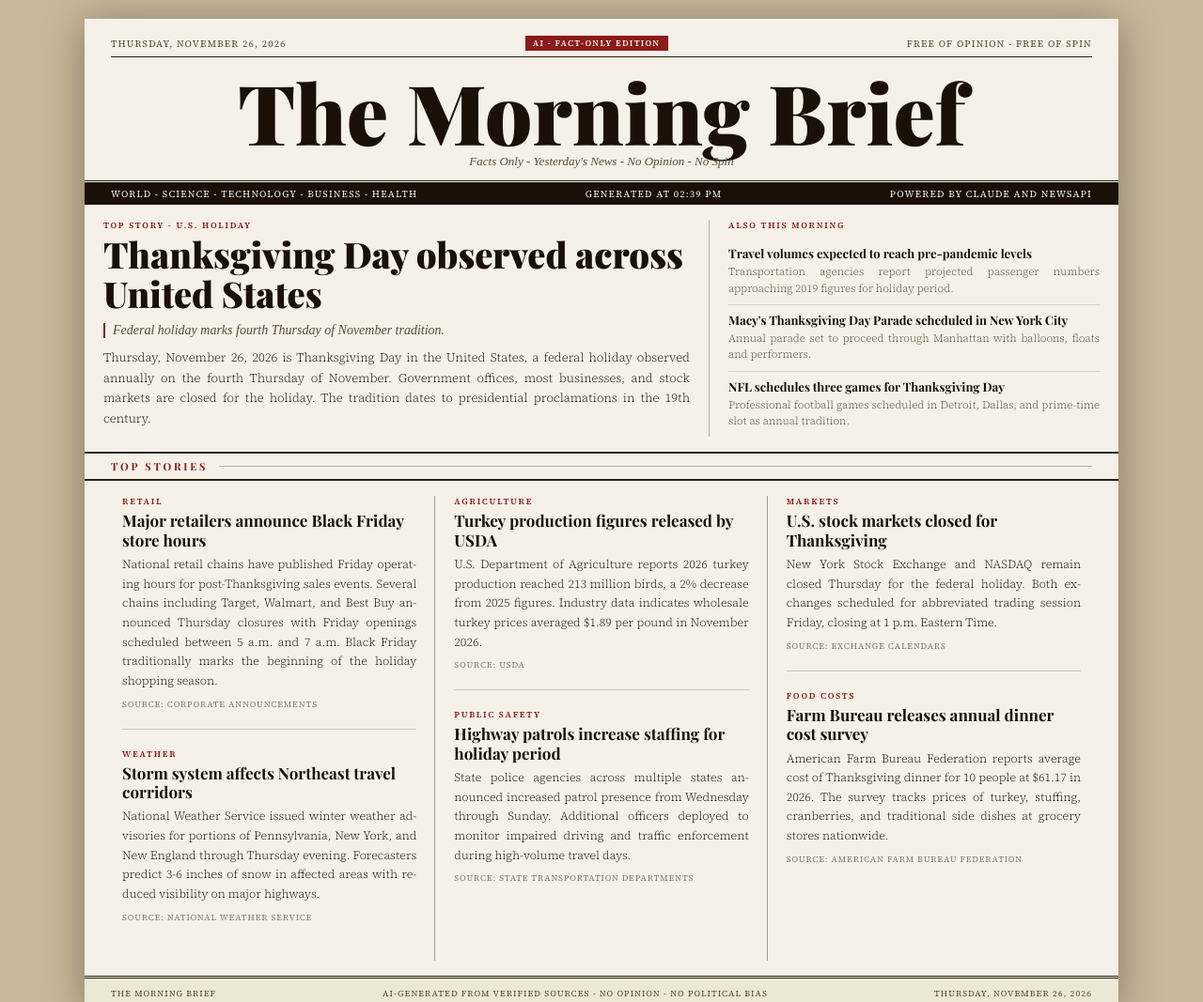
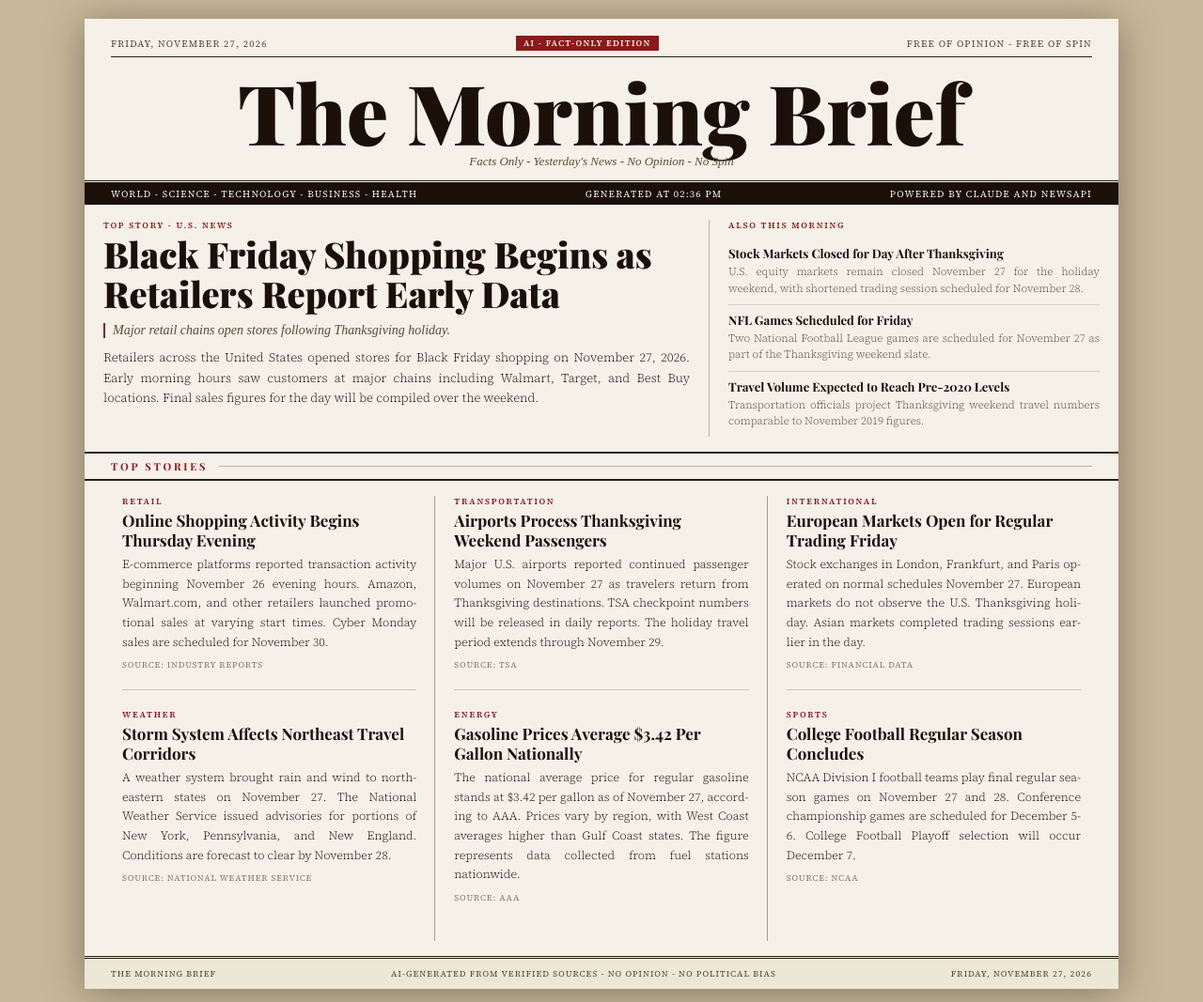
Before and after one commit to SolariMun/Morning-brief, a plain HTML site: page index.html in a window 1280 px wide. Shown: the top 1067 px of the page at 94% size. Drawn offline with nearby package versions, Linux system fonts and the light colour scheme; a web font is replaced by a local one.

Commit message:
Morning edition 2026-11-27

```diff
--- a/index.html
+++ b/index.html
@@ -3,7 +3,7 @@
 <head>
 <meta charset="UTF-8">
 <meta name="viewport" content="width=device-width, initial-scale=1.0">
-<title>The Morning Brief - Thursday, November 26, 2026</title>
+<title>The Morning Brief - Friday, November 27, 2026</title>
 <link href="https://fonts.googleapis.com/css2?family=Playfair+Display:ital,wght@0,400;0,700;0,900;1,400&family=IM+Fell+English:ital@0;1&family=Source+Serif+4:ital,wght@0,300;0,400;0,600;1,300;1,400&display=swap" rel="stylesheet">
 <style>
 *,*::before,*::after{box-sizing:border-box;margin:0;padding:0}
@@ -47,7 +47,7 @@ body{background:#c8b89a;font-family:'Source Serif 4',Georgia,serif;color:var(--i
 <div class="page">
 <div class="masthead">
 <div class="masthead-top">
-<div>Thursday, November 26, 2026</div>
+<div>Friday, November 27, 2026</div>
 <span class="ai-badge">AI - Fact-Only Edition</span>
 <div>Free of Opinion - Free of Spin</div>
 </div>
@@ -58,31 +58,31 @@ body{background:#c8b89a;font-family:'Source Serif 4',Georgia,serif;color:var(--i
 </div>
 <div class="edition-bar">
 <span>World - Science - Technology - Business - Health</span>
-<span>Generated at 02:39 PM</span>
+<span>Generated at 02:36 PM</span>
 <span>Powered by Claude and NewsAPI</span>
 </div>
 <div class="lead-story">
 <div>
-<div class="article-label">Top Story - U.S. Holiday</div>
-<h2 class="lead-headline">Thanksgiving Day observed across United States</h2>
-<div class="lead-subhead">Federal holiday marks fourth Thursday of November tradition.</div>
-<p>Thursday, November 26, 2026 is Thanksgiving Day in the United States, a federal holiday observed annually on the fourth Thursday of November. Government offices, most businesses, and stock markets are closed for the holiday. The tradition dates to presidential proclamations in the 19th century.</p>
+<div class="article-label">Top Story - U.S. NEWS</div>
+<h2 class="lead-headline">Black Friday Shopping Begins as Retailers Report Early Data</h2>
+<div class="lead-subhead">Major retail chains open stores following Thanksgiving holiday.</div>
+<p>Retailers across the United States opened stores for Black Friday shopping on November 27, 2026. Early morning hours saw customers at major chains including Walmart, Target, and Best Buy locations. Final sales figures for the day will be compiled over the weekend.</p>
 </div>
 <div class="lead-aside">
 <div class="aside-label">Also This Morning</div>
-<div class="aside-item"><h3>Travel volumes expected to reach pre-pandemic levels</h3><p>Transportation agencies report projected passenger numbers approaching 2019 figures for holiday period.</p></div><div class="aside-item"><h3>Macy's Thanksgiving Day Parade scheduled in New York City</h3><p>Annual parade set to proceed through Manhattan with balloons, floats and performers.</p></div><div class="aside-item"><h3>NFL schedules three games for Thanksgiving Day</h3><p>Professional football games scheduled in Detroit, Dallas, and prime-time slot as annual tradition.</p></div>
+<div class="aside-item"><h3>Stock Markets Closed for Day After Thanksgiving</h3><p>U.S. equity markets remain closed November 27 for the holiday weekend, with shortened trading session scheduled for November 28.</p></div><div class="aside-item"><h3>NFL Games Scheduled for Friday</h3><p>Two National Football League games are scheduled for November 27 as part of the Thanksgiving weekend slate.</p></div><div class="aside-item"><h3>Travel Volume Expected to Reach Pre-2020 Levels</h3><p>Transportation officials project Thanksgiving weekend travel numbers comparable to November 2019 figures.</p></div>
 </div>
 </div>
 <div class="section-label"><span>Top Stories</span></div>
 <div class="columns">
-<div class="col"><div class="article"><div class="article-label">Retail</div><h2>Major retailers announce Black Friday store hours</h2><p>National retail chains have published Friday operating hours for post-Thanksgiving sales events. Several chains including Target, Walmart, and Best Buy announced Thursday closures with Friday openings scheduled between 5 a.m. and 7 a.m. Black Friday traditionally marks the beginning of the holiday shopping season.</p><span class="source-tag">Source: Corporate announcements</span></div><div class="article"><div class="article-label">Weather</div><h2>Storm system affects Northeast travel corridors</h2><p>National Weather Service issued winter weather advisories for portions of Pennsylvania, New York, and New England through Thursday evening. Forecasters predict 3-6 inches of snow in affected areas with reduced visibility on major highways.</p><span class="source-tag">Source: National Weather Service</span></div></div>
-<div class="col"><div class="article"><div class="article-label">Agriculture</div><h2>Turkey production figures released by USDA</h2><p>U.S. Department of Agriculture reports 2026 turkey production reached 213 million birds, a 2% decrease from 2025 figures. Industry data indicates wholesale turkey prices averaged $1.89 per pound in November 2026.</p><span class="source-tag">Source: USDA</span></div><div class="article"><div class="article-label">Public Safety</div><h2>Highway patrols increase staffing for holiday period</h2><p>State police agencies across multiple states announced increased patrol presence from Wednesday through Sunday. Additional officers deployed to monitor impaired driving and traffic enforcement during high-volume travel days.</p><span class="source-tag">Source: State transportation departments</span></div></div>
-<div class="col"><div class="article"><div class="article-label">Markets</div><h2>U.S. stock markets closed for Thanksgiving</h2><p>New York Stock Exchange and NASDAQ remain closed Thursday for the federal holiday. Both exchanges scheduled for abbreviated trading session Friday, closing at 1 p.m. Eastern Time.</p><span class="source-tag">Source: Exchange calendars</span></div><div class="article"><div class="article-label">Food Costs</div><h2>Farm Bureau releases annual dinner cost survey</h2><p>American Farm Bureau Federation reports average cost of Thanksgiving dinner for 10 people at $61.17 in 2026. The survey tracks prices of turkey, stuffing, cranberries, and traditional side dishes at grocery stores nationwide.</p><span class="source-tag">Source: American Farm Bureau Federation</span></div></div>
+<div class="col"><div class="article"><div class="article-label">RETAIL</div><h2>Online Shopping Activity Begins Thursday Evening</h2><p>E-commerce platforms reported transaction activity beginning November 26 evening hours. Amazon, Walmart.com, and other retailers launched promotional sales at varying start times. Cyber Monday sales are scheduled for November 30.</p><span class="source-tag">Source: Industry Reports</span></div><div class="article"><div class="article-label">WEATHER</div><h2>Storm System Affects Northeast Travel Corridors</h2><p>A weather system brought rain and wind to northeastern states on November 27. The National Weather Service issued advisories for portions of New York, Pennsylvania, and New England. Conditions are forecast to clear by November 28.</p><span class="source-tag">Source: National Weather Service</span></div></div>
+<div class="col"><div class="article"><div class="article-label">TRANSPORTATION</div><h2>Airports Process Thanksgiving Weekend Passengers</h2><p>Major U.S. airports reported continued passenger volumes on November 27 as travelers return from Thanksgiving destinations. TSA checkpoint numbers will be released in daily reports. The holiday travel period extends through November 29.</p><span class="source-tag">Source: TSA</span></div><div class="article"><div class="article-label">ENERGY</div><h2>Gasoline Prices Average $3.42 Per Gallon Nationally</h2><p>The national average price for regular gasoline stands at $3.42 per gallon as of November 27, according to AAA. Prices vary by region, with West Coast averages higher than Gulf Coast states. The figure represents data collected from fuel stations nationwide.</p><span class="source-tag">Source: AAA</span></div></div>
+<div class="col"><div class="article"><div class="article-label">INTERNATIONAL</div><h2>European Markets Open for Regular Trading Friday</h2><p>Stock exchanges in London, Frankfurt, and Paris operated on normal schedules November 27. European markets do not observe the U.S. Thanksgiving holiday. Asian markets completed trading sessions earlier in the day.</p><span class="source-tag">Source: Financial Data</span></div><div class="article"><div class="article-label">SPORTS</div><h2>College Football Regular Season Concludes</h2><p>NCAA Division I football teams play final regular season games on November 27 and 28. Conference championship games are scheduled for December 5-6. College Football Playoff selection will occur December 7.</p><span class="source-tag">Source: NCAA</span></div></div>
 </div>
 <div class="footer">
 <span>The Morning Brief</span>
 <span>AI-generated from verified sources - No opinion - No political bias</span>
-<span>Thursday, November 26, 2026</span>
+<span>Friday, November 27, 2026</span>
 </div>
 </div>
 </body>
```
